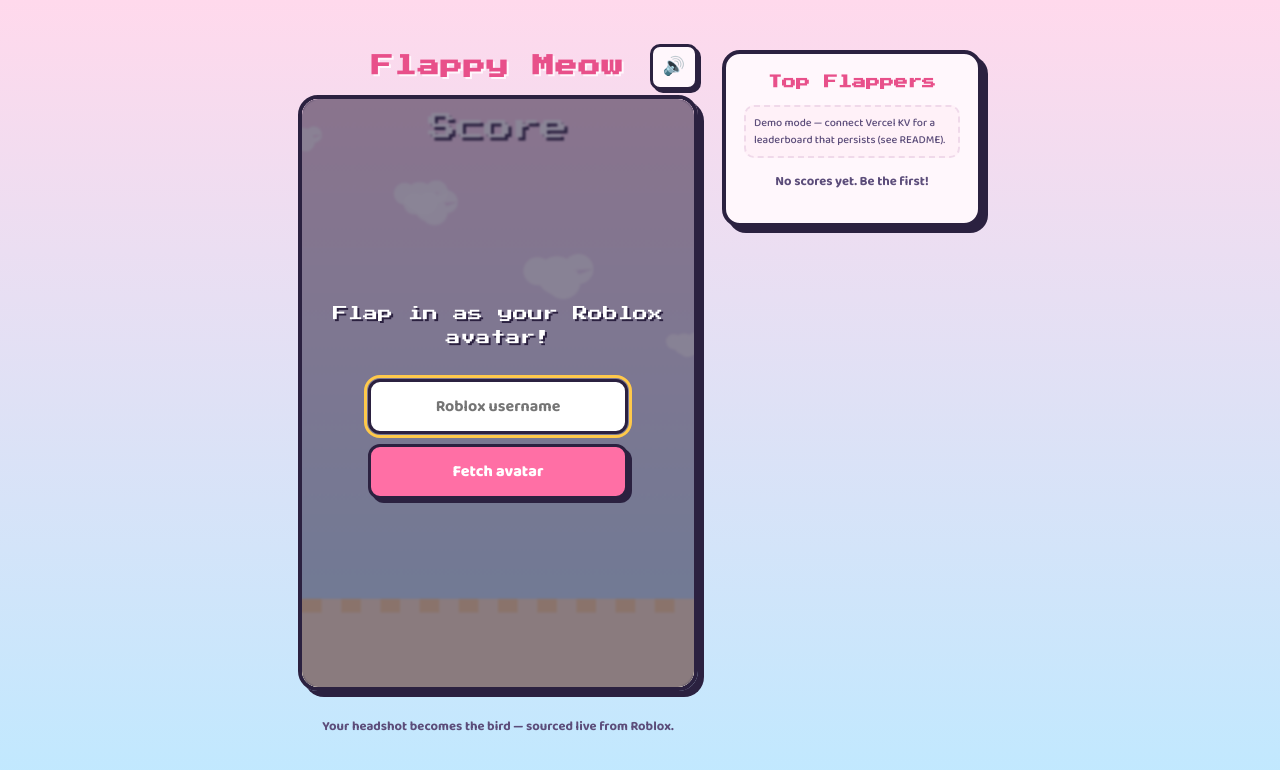
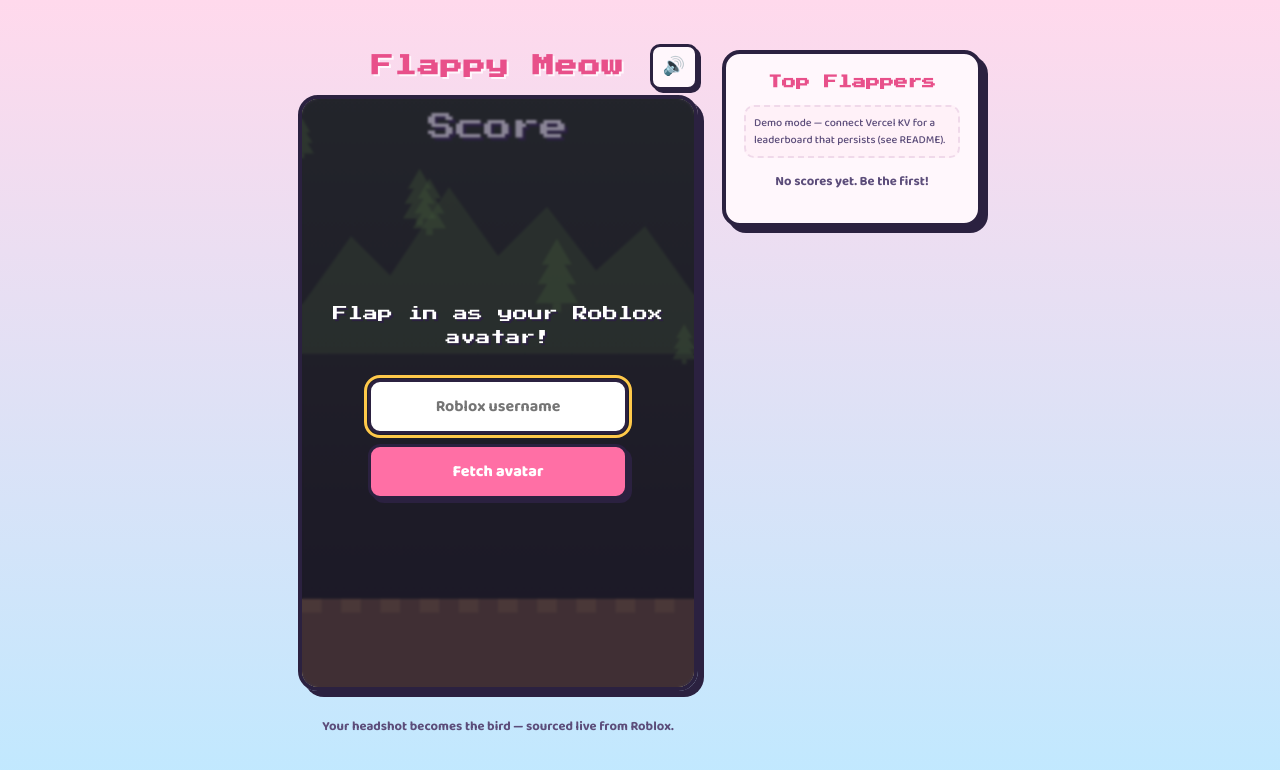
Before and after one commit to MHmeow28/Flappy-MH, a Next.js app: page / in a window 1280 px wide. Shown: the top 770 px of the page. Built offline with nearby package versions, Linux system fonts and the light colour scheme.

Commit message:
Update FlappyMeowGame.tsx

```diff
--- a/components/FlappyMeowGame.tsx
+++ b/components/FlappyMeowGame.tsx
@@ -37,6 +37,8 @@
 function pipeSpeedForScore(score: number): number {
   return Math.min(MAX_PIPE_SPEED, BASE_PIPE_SPEED + score * SPEED_RAMP_PER_POINT);
 }
+
+const LAST_USERNAME_KEY = "flappyMeow:lastUsername";
 
 interface Pipe {
   x: number;
@@ -150,6 +152,11 @@
         avatarImgRef.current = img;
         setAvatar(data);
         setScreen("ready");
+        try {
+          localStorage.setItem(LAST_USERNAME_KEY, data.username);
+        } catch {
+          // localStorage unavailable (private browsing etc.) — not critical
+        }
       };
       img.onerror = () => {
         setAvatarError("Got the player, but couldn't load their avatar image.");
@@ -161,6 +168,24 @@
       setScreen("menu");
     }
   }, []);
+
+  // One-time auto-load: if this device already has a remembered Roblox
+  // profile from a previous visit, jump straight to it instead of asking
+  // for the username again.
+  const triedAutoLoad = useRef(false);
+  useEffect(() => {
+    if (triedAutoLoad.current) return;
+    triedAutoLoad.current = true;
+    try {
+      const remembered = localStorage.getItem(LAST_USERNAME_KEY);
+      if (remembered) {
+        setUsernameInput(remembered);
+        fetchAvatar(remembered);
+      }
+    } catch {
+      // localStorage unavailable — just show the normal menu
+    }
+  }, [fetchAvatar]);
 
   const handleSubmitUsername = (e: React.FormEvent) => {
     e.preventDefault();
@@ -273,18 +298,45 @@
   };
 
   // ---------- Draw helpers ----------
-  const drawCloud = (ctx: CanvasRenderingContext2D, x: number, y: number, scale: number) => {
+  const drawPine = (ctx: CanvasRenderingContext2D, x: number, y: number, scale: number) => {
     ctx.save();
     ctx.translate(x, y);
     ctx.scale(scale, scale);
-    ctx.fillStyle = "rgba(255,255,255,0.8)";
+    ctx.fillStyle = "rgba(95, 156, 49, 0.35)";
     ctx.beginPath();
-    ctx.arc(0, 0, 18, 0, Math.PI * 2);
-    ctx.arc(20, -6, 14, 0, Math.PI * 2);
-    ctx.arc(-18, -4, 13, 0, Math.PI * 2);
-    ctx.arc(6, 6, 16, 0, Math.PI * 2);
+    ctx.moveTo(0, -34);
+    ctx.lineTo(14, -10);
+    ctx.lineTo(7, -10);
+    ctx.lineTo(18, 8);
+    ctx.lineTo(9, 8);
+    ctx.lineTo(20, 26);
+    ctx.lineTo(-20, 26);
+    ctx.lineTo(-9, 8);
+    ctx.lineTo(-18, 8);
+    ctx.lineTo(-7, -10);
+    ctx.lineTo(-14, -10);
+    ctx.closePath();
     ctx.fill();
+    ctx.fillRect(-4, 26, 8, 8);
     ctx.restore();
+  };
+
+  const drawMountains = (ctx: CanvasRenderingContext2D) => {
+    ctx.fillStyle = "rgba(95, 156, 49, 0.25)";
+    ctx.beginPath();
+    ctx.moveTo(0, 210);
+    ctx.lineTo(50, 140);
+    ctx.lineTo(90, 180);
+    ctx.lineTo(150, 90);
+    ctx.lineTo(200, 160);
+    ctx.lineTo(250, 110);
+    ctx.lineTo(300, 175);
+    ctx.lineTo(350, 130);
+    ctx.lineTo(CANVAS_W, 200);
+    ctx.lineTo(CANVAS_W, 260);
+    ctx.lineTo(0, 260);
+    ctx.closePath();
+    ctx.fill();
   };
 
   const drawPipe = (ctx: CanvasRenderingContext2D, pipe: Pipe) => {
@@ -293,27 +345,27 @@
     const bottomH = CANVAS_H - GROUND_HEIGHT - bottomY;
 
     const grad = ctx.createLinearGradient(pipe.x, 0, pipe.x + PIPE_WIDTH, 0);
-    grad.addColorStop(0, "#37d6c0");
-    grad.addColorStop(1, "#1fb39f");
+    grad.addColorStop(0, "#8fc656");
+    grad.addColorStop(1, "#4a7a26");
 
     // top pipe
     ctx.fillStyle = grad;
     ctx.fillRect(pipe.x, 0, PIPE_WIDTH, topH);
-    ctx.fillStyle = "#ffffff55";
+    ctx.fillStyle = "#3d2b1a";
     ctx.fillRect(pipe.x, Math.max(0, topH - 18), PIPE_WIDTH, 18);
 
     // bottom pipe
     ctx.fillStyle = grad;
     ctx.fillRect(pipe.x, bottomY, PIPE_WIDTH, bottomH);
-    ctx.fillStyle = "#ffffff55";
+    ctx.fillStyle = "#3d2b1a";
     ctx.fillRect(pipe.x, bottomY, PIPE_WIDTH, 18);
   };
 
   const drawGround = (ctx: CanvasRenderingContext2D, offset: number) => {
     const y = CANVAS_H - GROUND_HEIGHT;
-    ctx.fillStyle = "#ffe9c9";
+    ctx.fillStyle = "#5b4227";
     ctx.fillRect(0, y, CANVAS_W, GROUND_HEIGHT);
-    ctx.fillStyle = "#ffd8a0";
+    ctx.fillStyle = "#71542f";
     const stripeW = 40;
     for (let x = -stripeW + (offset % stripeW); x < CANVAS_W; x += stripeW) {
       ctx.fillRect(x, y, stripeW / 2, 14);
@@ -328,7 +380,7 @@
     ctx.rotate(angle);
 
     // little wing flap circle behind avatar for flair
-    ctx.fillStyle = "#ff6fa5";
+    ctx.fillStyle = "#ffce54";
     ctx.beginPath();
     ctx.ellipse(-6, 8, 10, 6, angle, 0, Math.PI * 2);
     ctx.fill();
@@ -341,13 +393,13 @@
     if (img) {
       ctx.drawImage(img, -BIRD_RADIUS, -BIRD_RADIUS, BIRD_RADIUS * 2, BIRD_RADIUS * 2);
     } else {
-      ctx.fillStyle = "#ffc94a";
+      ctx.fillStyle = "#ffce54";
       ctx.fillRect(-BIRD_RADIUS, -BIRD_RADIUS, BIRD_RADIUS * 2, BIRD_RADIUS * 2);
     }
     ctx.restore();
 
     ctx.lineWidth = 3;
-    ctx.strokeStyle = "#fff7fc";
+    ctx.strokeStyle = "#8fc656";
     ctx.beginPath();
     ctx.arc(0, 0, BIRD_RADIUS, 0, Math.PI * 2);
     ctx.stroke();
@@ -419,17 +471,19 @@
 
       // ---- draw ----
       const bgGrad = ctx.createLinearGradient(0, 0, 0, CANVAS_H);
-      bgGrad.addColorStop(0, "#ffd9ec");
-      bgGrad.addColorStop(1, "#bfe9ff");
+      bgGrad.addColorStop(0, "#1b2a12");
+      bgGrad.addColorStop(1, "#0a0d08");
       ctx.fillStyle = bgGrad;
       ctx.fillRect(0, 0, CANVAS_W, CANVAS_H);
+
+      drawMountains(ctx);
 
       cloudsRef.current.forEach((c) => {
         if (isPlaying) {
           c.x -= speed * 0.3 * dt;
           if (c.x < -50) c.x = CANVAS_W + 50;
         }
-        drawCloud(ctx, c.x, c.y, c.scale);
+        drawPine(ctx, c.x, c.y, c.scale);
       });
 
       state.pipes.forEach((p) => drawPipe(ctx, p));
@@ -490,12 +544,17 @@
 
         <div
           className="canvas-wrap"
-          onPointerDown={handleCanvasPress}
           role="button"
           tabIndex={0}
           aria-label="Game area — tap or press space to flap"
         >
-          <canvas ref={canvasRef} width={CANVAS_W} height={CANVAS_H} className="game-canvas" />
+          <canvas
+            ref={canvasRef}
+            width={CANVAS_W}
+            height={CANVAS_H}
+            className="game-canvas"
+            onPointerDown={handleCanvasPress}
+          />
 
           {screen !== "playing" && (
             <div className="hud-score">Score {screen === "gameover" ? score : ""}</div>
@@ -549,6 +608,12 @@
               <button
                 className="link-btn"
                 onClick={() => {
+                  try {
+                    localStorage.removeItem(LAST_USERNAME_KEY);
+                  } catch {
+                    // ignore
+                  }
+                  setUsernameInput("");
                   setScreen("menu");
                   setAvatar(null);
                 }}
@@ -577,6 +642,12 @@
               <button
                 className="link-btn"
                 onClick={() => {
+                  try {
+                    localStorage.removeItem(LAST_USERNAME_KEY);
+                  } catch {
+                    // ignore
+                  }
+                  setUsernameInput("");
                   setScreen("menu");
                   setAvatar(null);
                 }}
```
